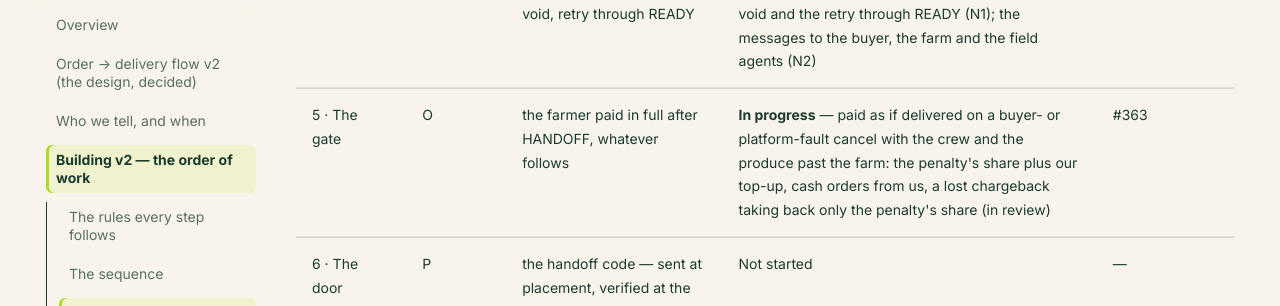
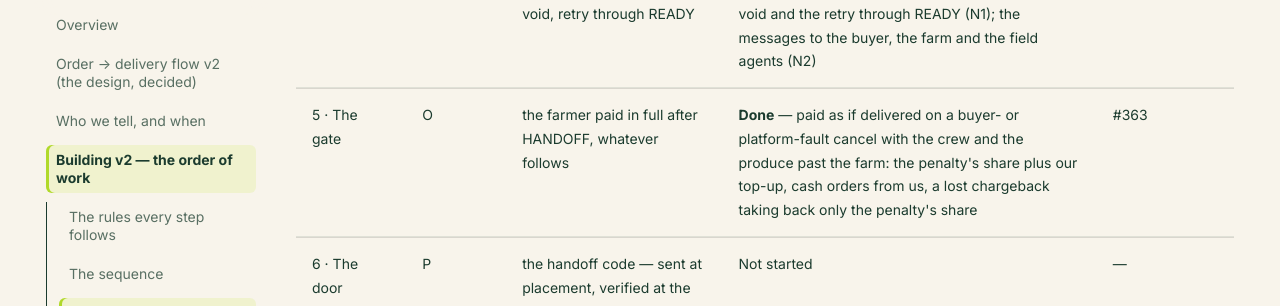
Before and after one commit to cropdoor/cropdoor-almanac, an MkDocs documentation site: the page built from docs/domain/order-delivery-flow-v2-build-order.md, in a window 1280 px wide and 900 px high, scrolled down 7861 px. Shown: the part 154-460 px from the top of the window. Built offline with MkDocs 1.6.1 and Material for MkDocs 9.7.7, drawn with Linux system fonts in a browser that asks for light colours; some web fonts are replaced; comment, search, counter and statistics services are not loaded.

Commit message:
build order: O done (#363)

```diff
--- a/docs/domain/order-delivery-flow-v2-build-order.md
+++ b/docs/domain/order-delivery-flow-v2-build-order.md
@@ -75,7 +75,7 @@ The one place that says what is finished. A PR is **Done** only once it is merge
 | 4 · The farm | L | the cancellation windows, the penalty, and strikes | **Done** — the buyer's cancellation windows and the online penalty (L1a); paying the farmer's share on a cancelled order (L1b); cash strikes (L2); farm strikes and the listings pause (L3a); admin cancel with a fault (L3b) | #346, #351, #352, #353, #354, #355, #356, #359 |
 | 5 · The gate | M | HANDOFF by the farmer, IN TRANSIT by the delivery agent, and the alert between them | **Done** — the HANDED_OFF state, the farmer's HANDOFF tap and IN TRANSIT only after it (M1); the Admin/Ops alert after an hour and the trip label (M2) | #357, #358 |
 | 5 · The gate | N | COLLECTION FAILED — reasons, the check made void, retry through READY | **Done** — the delivery agent's COLLECTION FAILED, the farm strike, the crew released, the check made void and the retry through READY (N1); the messages to the buyer, the farm and the field agents (N2) | #361, #362 |
-| 5 · The gate | O | the farmer paid in full after HANDOFF, whatever follows | **In progress** — paid as if delivered on a buyer- or platform-fault cancel with the crew and the produce past the farm: the penalty's share plus our top-up, cash orders from us, a lost chargeback taking back only the penalty's share (in review) | #363 |
+| 5 · The gate | O | the farmer paid in full after HANDOFF, whatever follows | **Done** — paid as if delivered on a buyer- or platform-fault cancel with the crew and the produce past the farm: the penalty's share plus our top-up, cash orders from us, a lost chargeback taking back only the penalty's share | #363 |
 | 6 · The door | P | the handoff code — sent at placement, verified at the door with no signal | Not started | — |
 | 6 · The door | Q | the delivery photo, required | Not started | — |
 | 6 · The door | R | DELIVERY FAILED, the return to the farm, the alerts | Not started | — |
```
